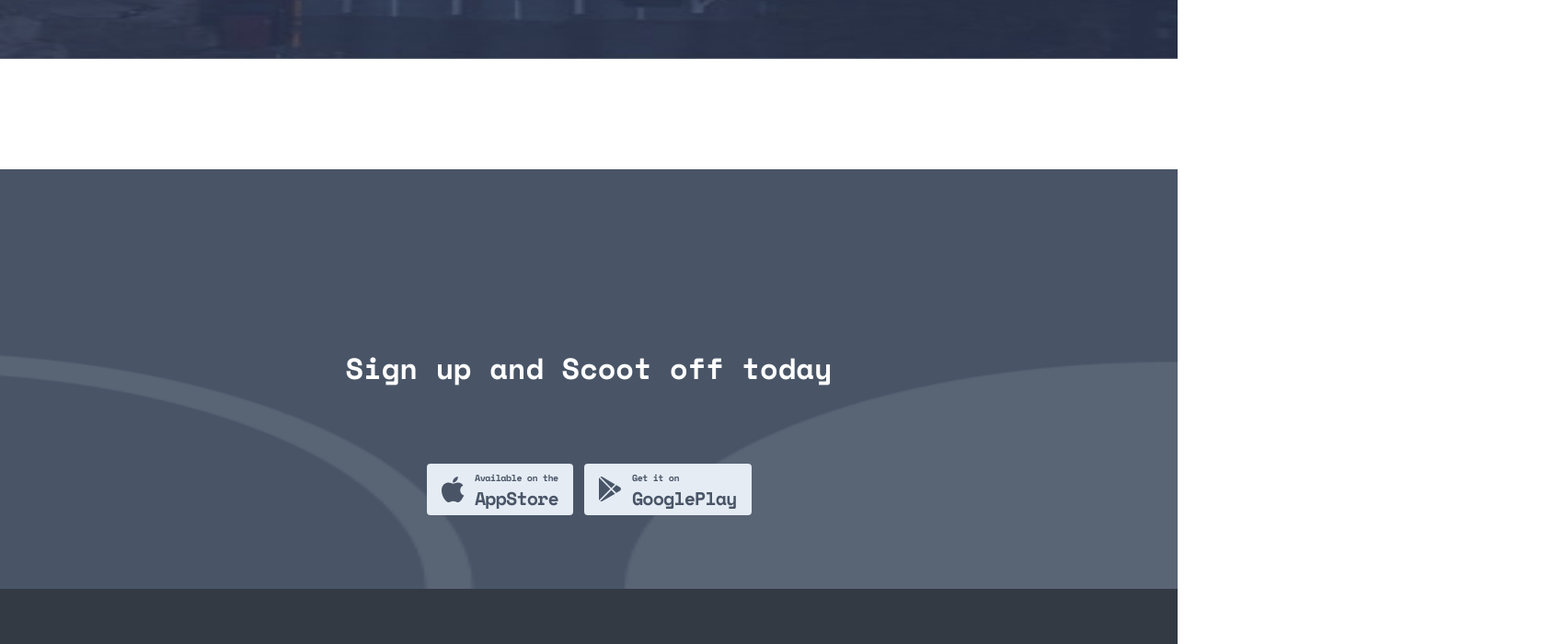
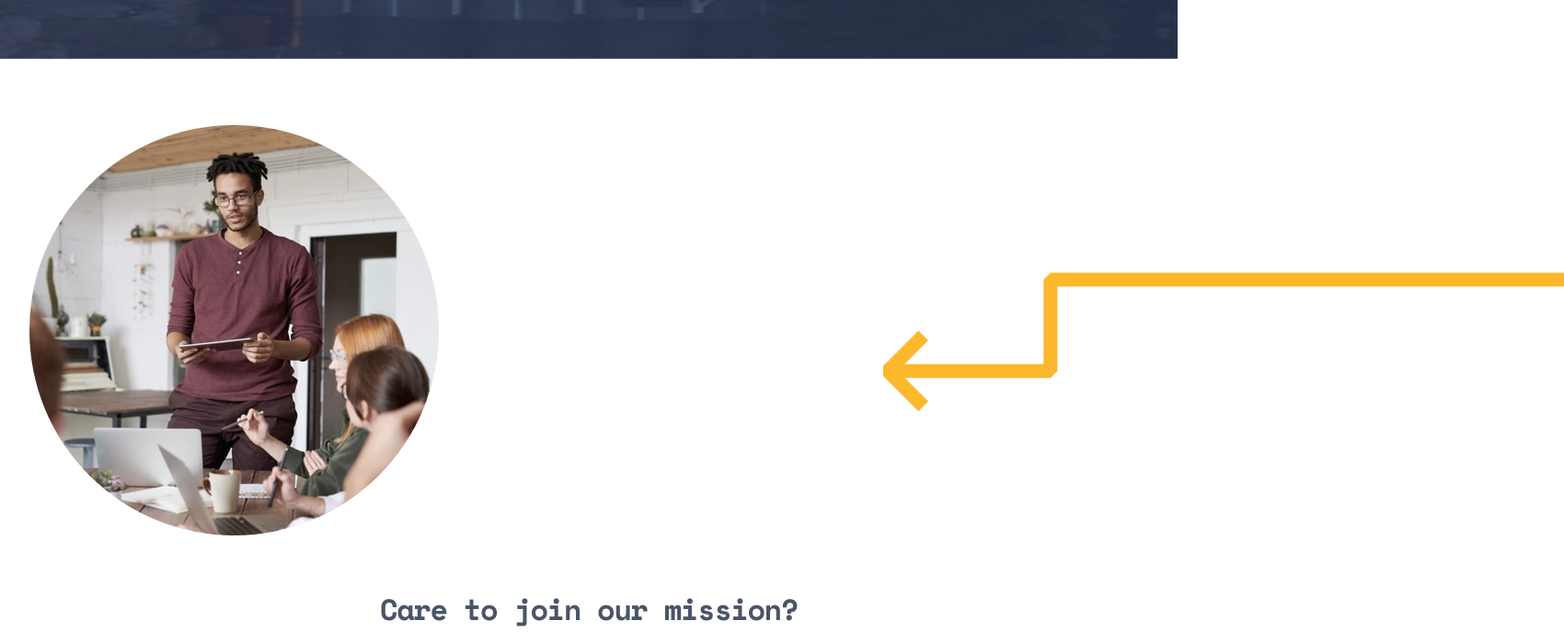
Before and after one commit to nikanoza/scoot-app, a React (Vite) app: page /careers in a window 1280 px wide. Shown: the part 180-880 px from the top of the page at 92% size, 1700 px wide, since content can reach past the window. Built offline with nearby package versions, Linux system fonts and the light colour scheme.

Commit message:
feat: work with info section with arrow

```diff
--- a/src/assets/images/index.ts
+++ b/src/assets/images/index.ts
@@ -15,3 +15,4 @@ export { default as BetterLiving } from "./better-living.jpg";
 export { default as OurTech } from "./our-tech.jpg";
 export { default as OurIntegrity } from "./our-integrity.jpg";
 export { default as OurCommunity } from "./our-community.jpg";
+export { default as JoinUs } from "./join-us.jpg";
--- a/src/views/Careers/Careers.tsx
+++ b/src/views/Careers/Careers.tsx
@@ -1,3 +1,7 @@
+import { JoinUs } from "../../assets";
+import { Info } from "../../components";
+import { LeftDownwardArrow } from "../../svg";
+
 const Careers = () => {
   return (
     <div className="w-full">
@@ -6,6 +10,17 @@ const Careers = () => {
           Careers
         </h2>
       </div>
+      <div className="w-full relative mt-[72px] px-8">
+        <div className="absolute top-40 -right-[420px]">
+          <LeftDownwardArrow />
+        </div>
+        <img src={JoinUs} alt="telemetry" className="rounded-full mb-14" />
+        <Info
+          title="Care to join our mission?"
+          description="We’re always looking for ambitious individuals to help us on our journey. If you’re passionate about our mission to provide clean, accessible transport to improve urban living we want to hear from you!"
+          button="Say Hello"
+        />
+      </div>
     </div>
   );
 };
```
